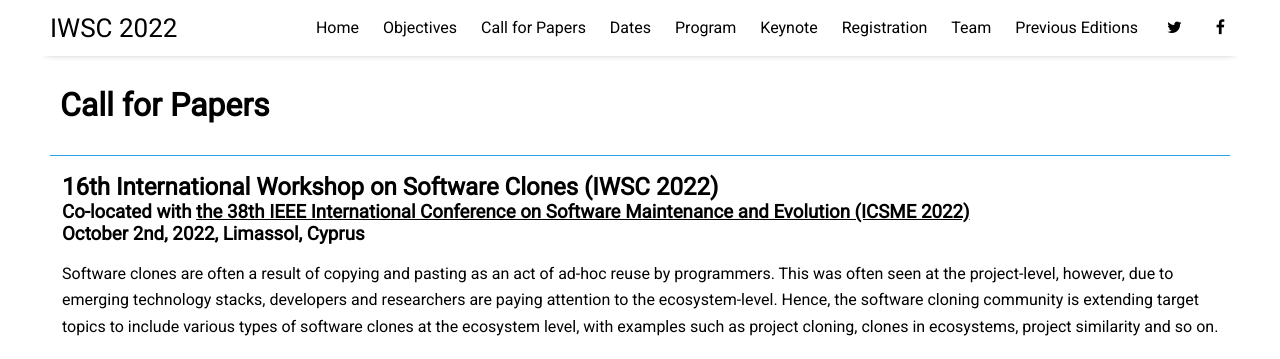
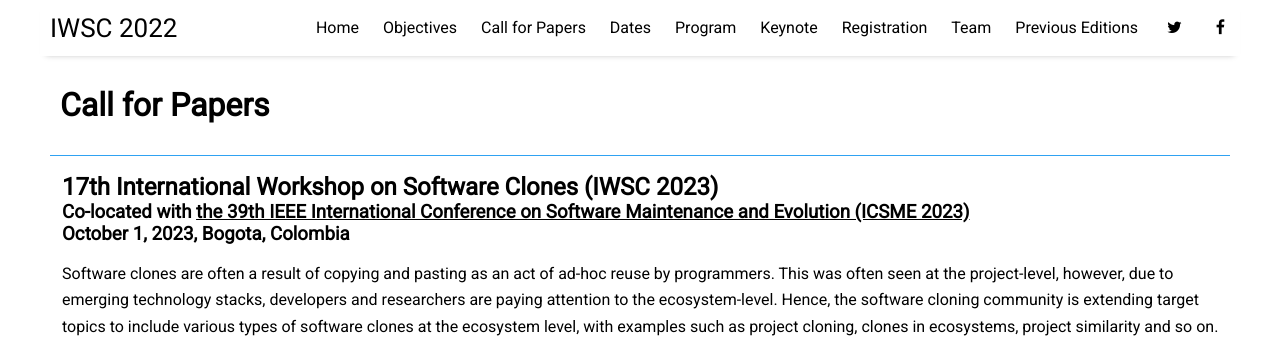
Before and after one commit to iwsc2023/iwsc2023.github.io, a Jekyll site: the page built from pages/call_for_papers.html, in a window 1280 px wide and 900 px high. Shown: the top 359 px of the window. Built offline with Jekyll 4.4.1, drawn with Linux system fonts in a browser that asks for light colours; nearby versions of some CDN libraries.

Commit message:
Changing the location

```diff
--- a/pages/call_for_papers.html
+++ b/pages/call_for_papers.html
@@ -4,10 +4,10 @@
 ---
 <hr />
 <div class="page_content">
-  <h2>16th International Workshop on Software Clones (IWSC 2022)</h2>
-  <h3>Co-located with <a href="https://cyprusconferences.org/icsme2022/" target="_blank">the 38th IEEE International
-      Conference on Software Maintenance and Evolution (ICSME 2022)</a></h3>
-  <h3>October 2nd, 2022, Limassol, Cyprus</h3>
+  <h2>17th International Workshop on Software Clones (IWSC 2023)</h2>
+  <h3>Co-located with <a href="https://conf.researchr.org/home/icsme-2023/" target="_blank">the 39th IEEE International
+      Conference on Software Maintenance and Evolution (ICSME 2023)</a></h3>
+  <h3>October 1, 2023, Bogota, Colombia</h3>
 
   <p>Software clones are often a result of copying and pasting as an act of ad-hoc reuse by programmers. This was often
     seen at the project-level, however, due to emerging technology stacks, developers and researchers are paying
```
